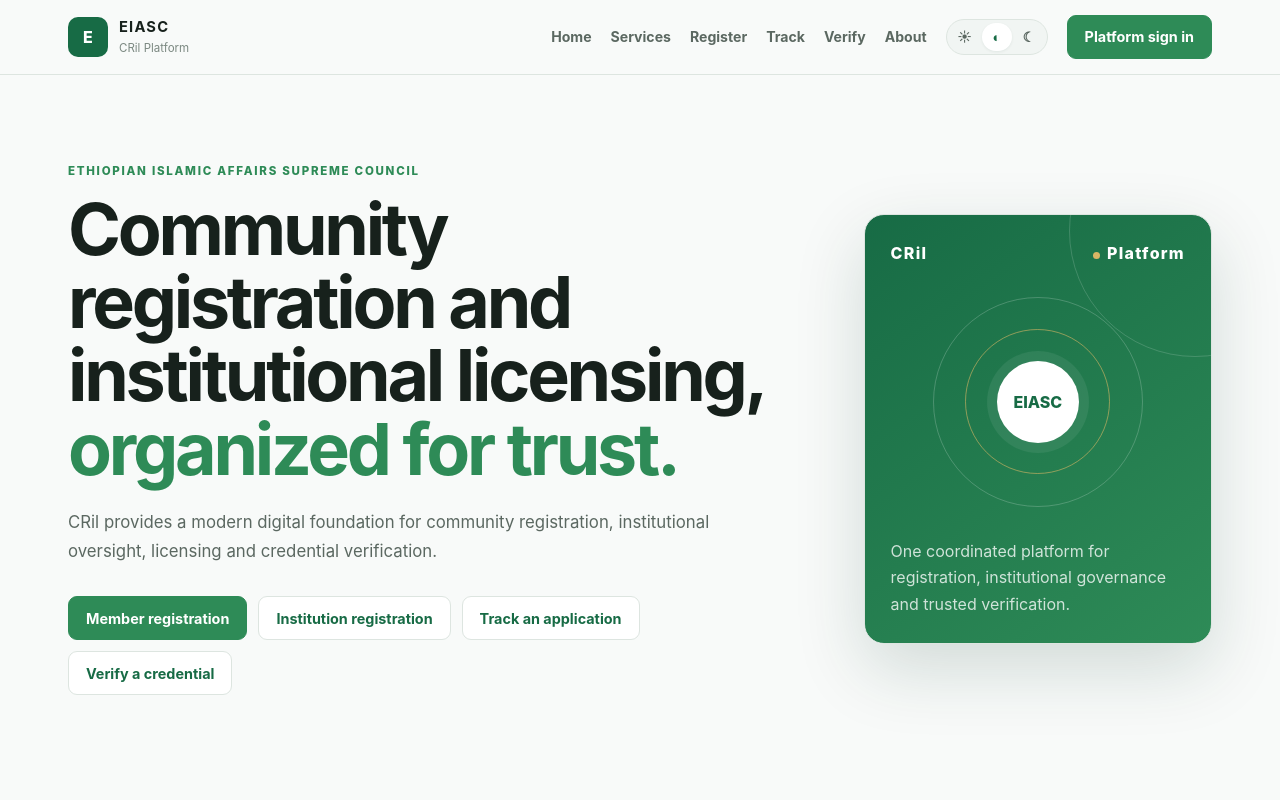
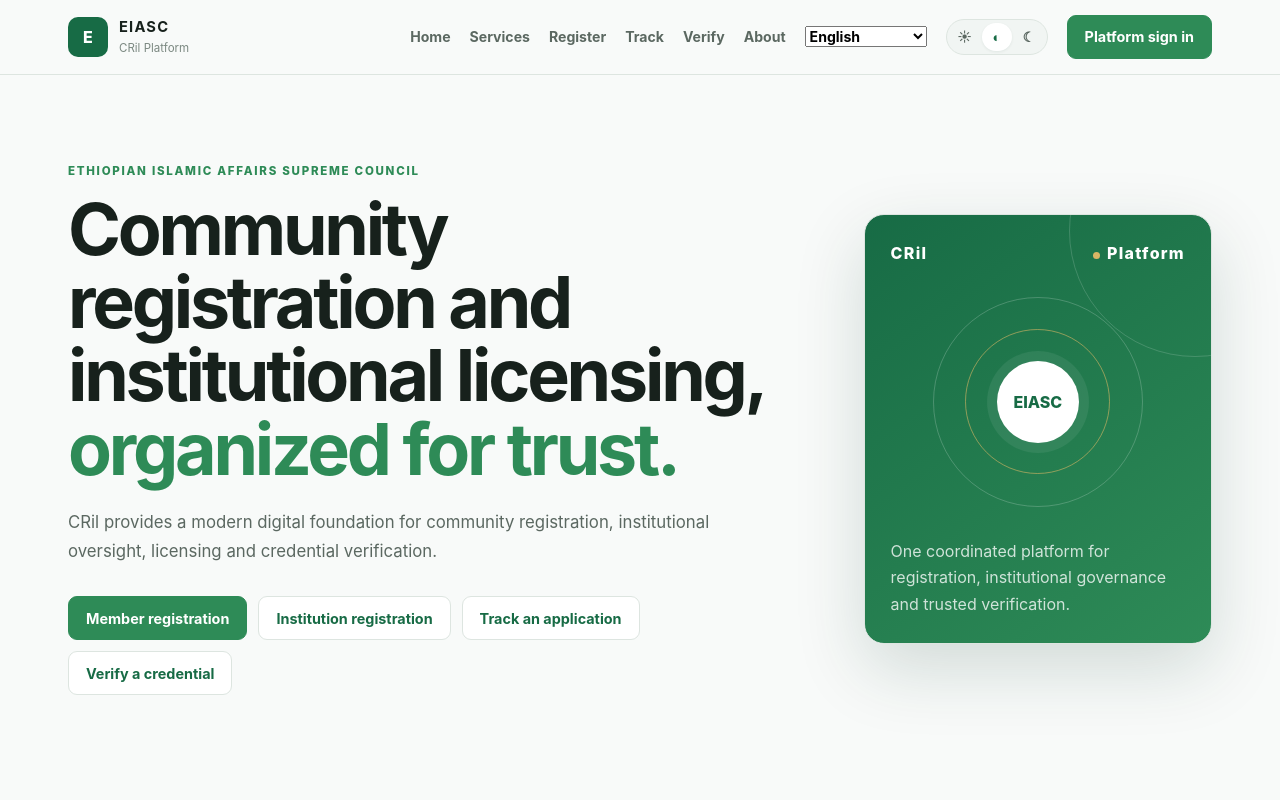
Before and after one commit to Jafermenza/EIASC-CRil, a Next.js app in the folder apps/web/: page / in a window 1280 px wide. Shown: the top 800 px of the page. Built offline with nearby package versions, Linux system fonts and the light colour scheme.

Commit message:
feat(i18n): add public language selector and translated navigation

```diff
--- a/apps/web/components/layout/public-chrome.tsx
+++ b/apps/web/components/layout/public-chrome.tsx
@@ -4,9 +4,33 @@
 import { usePathname } from 'next/navigation';
 import { useState } from 'react';
 import { ThemeControls } from '../ui/theme-provider';
+import { supportedLocales, useI18n } from '../../lib/i18n';
 
-const links = [['Home','/'],['Services','/#services'],['Register','/register'],['Track','/track'],['Verify','/verify'],['About','/#about']] as const;
 export default function PublicChrome({ children }: { children: React.ReactNode }) {
-  const pathname=usePathname();const [open,setOpen]=useState(false);const hidden=pathname.startsWith('/admin')||pathname.startsWith('/institution')||pathname==='/login';if(hidden)return children;
-  return <><header className="site-header"><div className="site-header-inner"><Link className="brand" href="/" aria-label="EIASC CRil home" onClick={()=>setOpen(false)}><span className="brand-symbol">E</span><span><strong>EIASC</strong><small>CRil Platform</small></span></Link><button className="mobile-menu-button" type="button" aria-expanded={open} aria-controls="public-mobile-menu" onClick={()=>setOpen(v=>!v)}>{open?'×':'☰'}<span className="sr-only">Menu</span></button><nav className="site-nav" aria-label="Primary navigation">{links.map(([label,href])=><Link href={href} key={href}>{label}</Link>)}<ThemeControls/><Link className="button button-primary" href="/login">Platform sign in</Link></nav></div>{open&&<nav id="public-mobile-menu" className="mobile-public-menu" aria-label="Mobile navigation">{links.map(([label,href])=><Link href={href} key={href} onClick={()=>setOpen(false)}>{label}</Link>)}<div><span>Appearance</span><ThemeControls/></div><Link className="button button-primary" href="/login" onClick={()=>setOpen(false)}>Platform sign in</Link></nav>}</header>{children}</>;
+  const pathname = usePathname();
+  const [open, setOpen] = useState(false);
+  const { locale, setLocale, t } = useI18n();
+  const hidden = pathname.startsWith('/admin') || pathname.startsWith('/institution') || pathname === '/login';
+  if (hidden) return children;
+  const links = [[t('home'), '/'], [t('services'), '/services'], [t('register'), '/register'], [t('track'), '/track'], [t('verify'), '/verify'], [t('about'), '/about']] as const;
+  return <>
+    <header className="site-header">
+      <div className="site-header-inner">
+        <Link className="brand" href="/" aria-label="EIASC CRil home" onClick={() => setOpen(false)}><span className="brand-symbol">E</span><span><strong>EIASC</strong><small>CRil Platform</small></span></Link>
+        <button className="mobile-menu-button" type="button" aria-expanded={open} aria-controls="public-mobile-menu" onClick={() => setOpen(v => !v)}>{open ? '×' : '☰'}<span className="sr-only">Menu</span></button>
+        <nav className="site-nav" aria-label="Primary navigation">
+          {links.map(([label, href]) => <Link href={href} key={href}>{label}</Link>)}
+          <label className="language-picker"><span className="sr-only">{t('language')}</span><select value={locale} onChange={e => setLocale(e.target.value as typeof locale)} aria-label={t('language')}>{supportedLocales.map(item => <option value={item.code} key={item.code}>{item.nativeLabel}</option>)}</select></label>
+          <ThemeControls />
+          <Link className="button button-primary" href="/login">{t('signIn')}</Link>
+        </nav>
+      </div>
+      {open && <nav id="public-mobile-menu" className="mobile-public-menu" aria-label="Mobile navigation">
+        {links.map(([label, href]) => <Link href={href} key={href} onClick={() => setOpen(false)}>{label}</Link>)}
+        <label><span>{t('language')}</span><select value={locale} onChange={e => setLocale(e.target.value as typeof locale)}>{supportedLocales.map(item => <option value={item.code} key={item.code}>{item.nativeLabel}</option>)}</select></label>
+        <div><span>{t('appearance')}</span><ThemeControls /></div>
+        <Link className="button button-primary" href="/login" onClick={() => setOpen(false)}>{t('signIn')}</Link>
+      </nav>}
+    </header>{children}
+  </>;
 }
```
